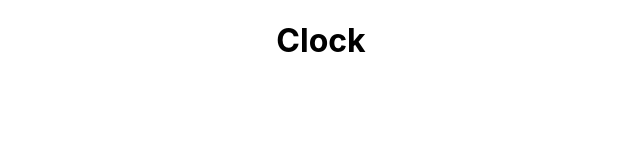
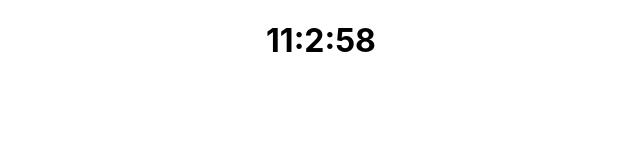
Before and after one commit to PhilippeLeopoldie/reactWorldClocks, a React (Create React App) app in the folder world-clocks/: page / in a window 1280 px wide. Shown: the top 160 px of the page, without its empty margins (319-959 px from the left). Built offline with nearby package versions, Linux system fonts and the light colour scheme.

Commit message:
implement time with useState

```diff
--- a/world-clocks/src/components/Clock.tsx
+++ b/world-clocks/src/components/Clock.tsx
@@ -1,7 +1,12 @@
-import React from 'react';
+import React, { useState } from 'react';
 
+
+const timeFunc = (time : Date) => {
+    return (`${time.getHours()}:${time.getMinutes()}:${time.getSeconds()}`)
+}
 const Clock = () => {
-    return (<h1>Clock</h1>);
+    const [time, setTime] = useState(new Date())
+    return (<h1>{timeFunc(time)}</h1>);
 }
 
 export default Clock;
```
